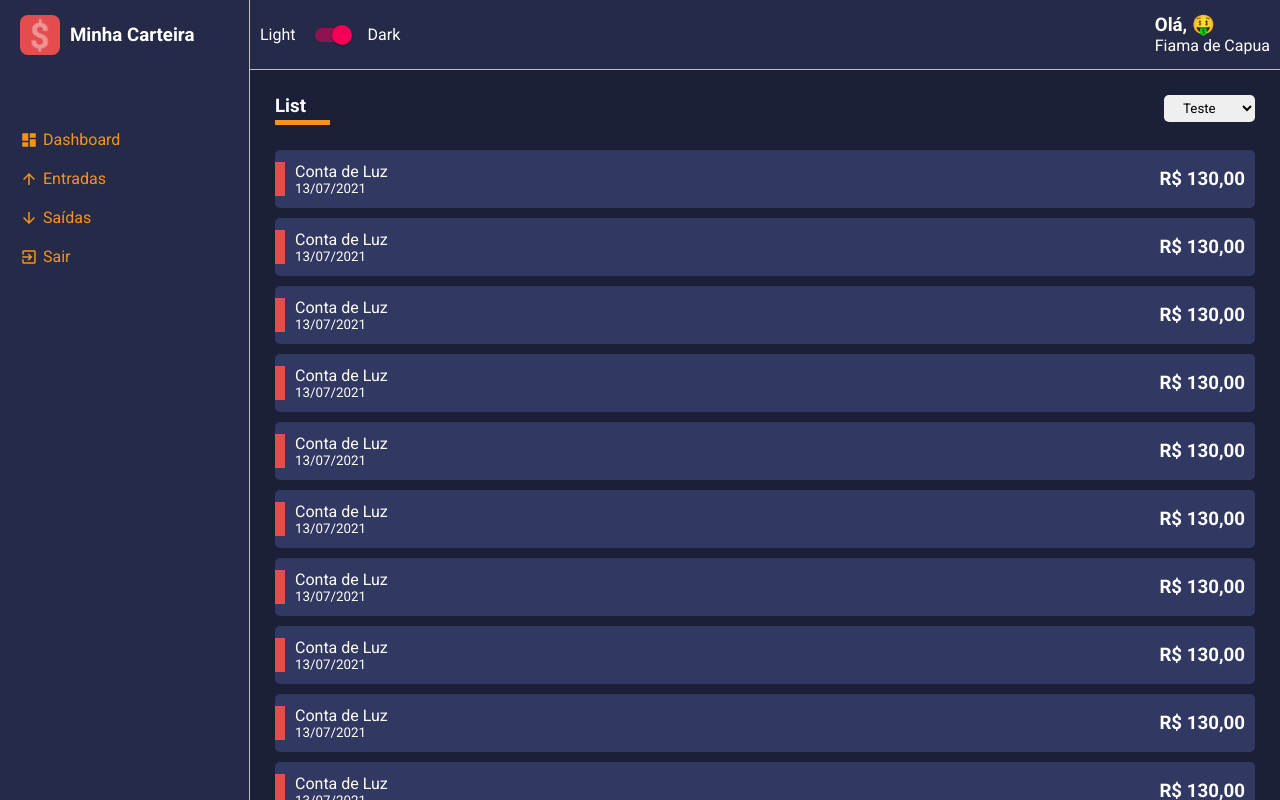
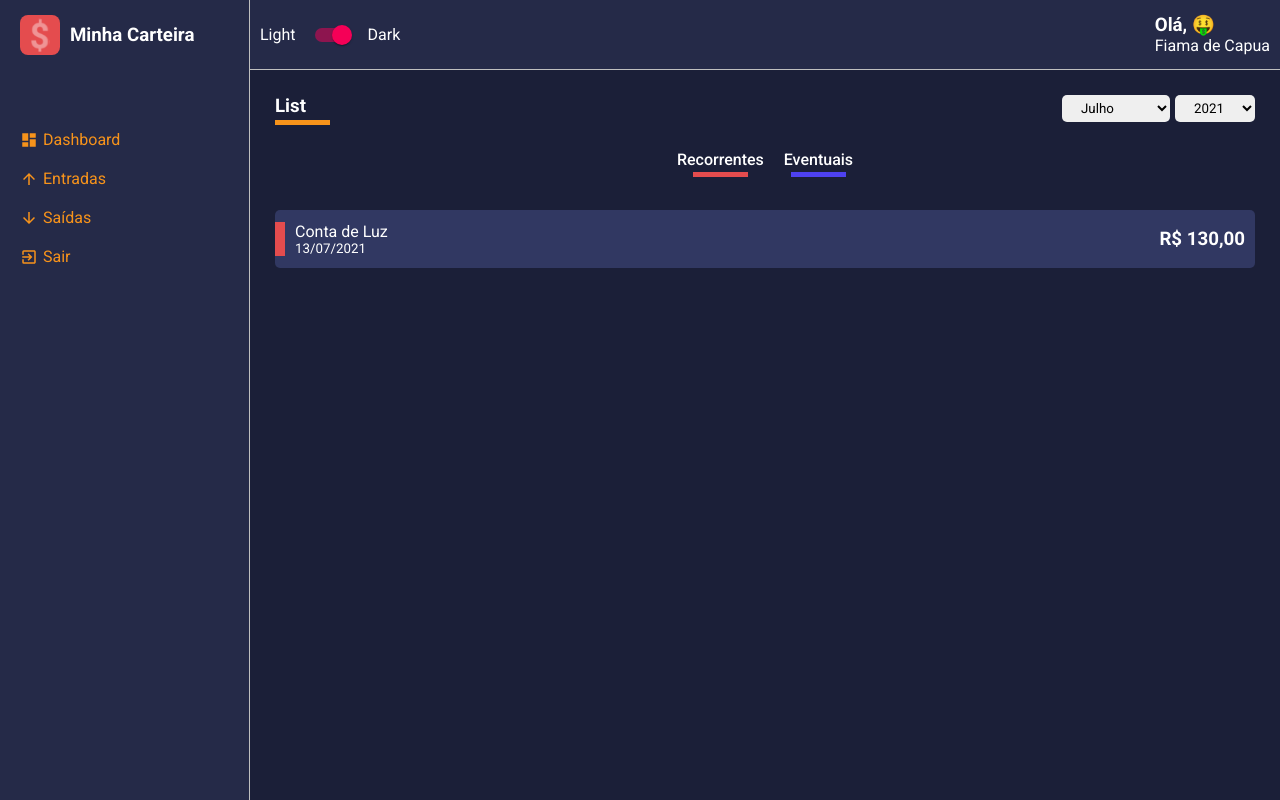
Before and after one commit to FihCapua/my-dashboard, a React (Create React App) app: page / in a window 1280 px wide. Built offline with nearby package versions, Linux system fonts and the light colour scheme.

Commit message:
(feat) create filters for current and eventual finances

```diff
--- a/src/pages/List/index.tsx
+++ b/src/pages/List/index.tsx
@@ -2,84 +2,44 @@ import React from 'react';
 import ContentHeader from '../../components/ContentHeader';
 import HistoryFinanceCard from '../../components/HistoryFinanceCard';
 import SelectInput from '../../components/SelectInput';
-import { Container, Content } from './styles';
+import { Container, Content, Filter } from './styles';
 
 const List: React.FC = () => {
-    const options = [
-        { value: 'Teste', label: 'Teste' },
-        { value: 'Teste2', label: 'Teste2' },
+    const months = [
+        { value: 7, label: 'Julho' },
+        { value: 8, label: 'Agosto' },
+        { value: 9, label: 'Setembro' },
+    ];
+
+    const years = [
+        { value: 2021, label: 2021 },
+        { value: 2022, label: 2022 },
+        { value: 2023, label: 2023 },
     ];
 
     return (
         <Container>
             <ContentHeader title="List" lineColor="#F7931B">
-                <SelectInput options={options} />
+                <SelectInput options={months} />
+                <SelectInput options={years} />
             </ContentHeader>
 
+            <Filter>
+                <button
+                    type="button"
+                    className="tag-filter tag-filter-recurrent"
+                >
+                    Recorrentes
+                </button>
+                <button
+                    type="button"
+                    className="tag-filter tag-filter-eventual"
+                >
+                    Eventuais
+                </button>
+            </Filter>
+
             <Content>
-                <HistoryFinanceCard
-                    tagColor="#E44C4E"
-                    title="Conta de Luz"
-                    subtitle="13/07/2021"
-                    amount="R$ 130,00"
-                />
-
-                <HistoryFinanceCard
-                    tagColor="#E44C4E"
-                    title="Conta de Luz"
-                    subtitle="13/07/2021"
-                    amount="R$ 130,00"
-                />
-
-                <HistoryFinanceCard
-                    tagColor="#E44C4E"
-                    title="Conta de Luz"
-                    subtitle="13/07/2021"
-                    amount="R$ 130,00"
-                />
-
-                <HistoryFinanceCard
-                    tagColor="#E44C4E"
-                    title="Conta de Luz"
-                    subtitle="13/07/2021"
-                    amount="R$ 130,00"
-                />
-
-                <HistoryFinanceCard
-                    tagColor="#E44C4E"
-                    title="Conta de Luz"
-                    subtitle="13/07/2021"
-                    amount="R$ 130,00"
-                />
-
-                <HistoryFinanceCard
-                    tagColor="#E44C4E"
-                    title="Conta de Luz"
-                    subtitle="13/07/2021"
-                    amount="R$ 130,00"
-                />
-
-                <HistoryFinanceCard
-                    tagColor="#E44C4E"
-                    title="Conta de Luz"
-                    subtitle="13/07/2021"
-                    amount="R$ 130,00"
-                />
-
-                <HistoryFinanceCard
-                    tagColor="#E44C4E"
-                    title="Conta de Luz"
-                    subtitle="13/07/2021"
-                    amount="R$ 130,00"
-                />
-
-                <HistoryFinanceCard
-                    tagColor="#E44C4E"
-                    title="Conta de Luz"
-                    subtitle="13/07/2021"
-                    amount="R$ 130,00"
-                />
-
                 <HistoryFinanceCard
                     tagColor="#E44C4E"
                     title="Conta de Luz"
--- a/src/pages/List/styles.ts
+++ b/src/pages/List/styles.ts
@@ -3,3 +3,39 @@ import styled from 'styled-components';
 export const Container = styled.div``;
 
 export const Content = styled.div``;
+
+export const Filter = styled.div`
+    width: 100%;
+    display: flex;
+    justify-content: center;
+    margin-bottom: 30px;
+
+    .tag-filter {
+        font-size: 16px;
+        font-weight: 500;
+        background: none;
+        color: ${(props) => props.theme.colors.white};
+        margin: 0 10px;
+        transition: opacity 0.3s;
+
+        &:hover {
+            opacity: 0.7;
+        }
+    }
+
+    .tag-filter-recurrent::after {
+        content: '';
+        display: block;
+        width: 55px;
+        margin: 3px auto;
+        border-bottom: 5px solid ${(props) => props.theme.colors.warning};
+    }
+
+    .tag-filter-eventual::after {
+        content: '';
+        display: block;
+        width: 55px;
+        margin: 3px auto;
+        border-bottom: 5px solid ${(props) => props.theme.colors.success};
+    }
+`;
```
